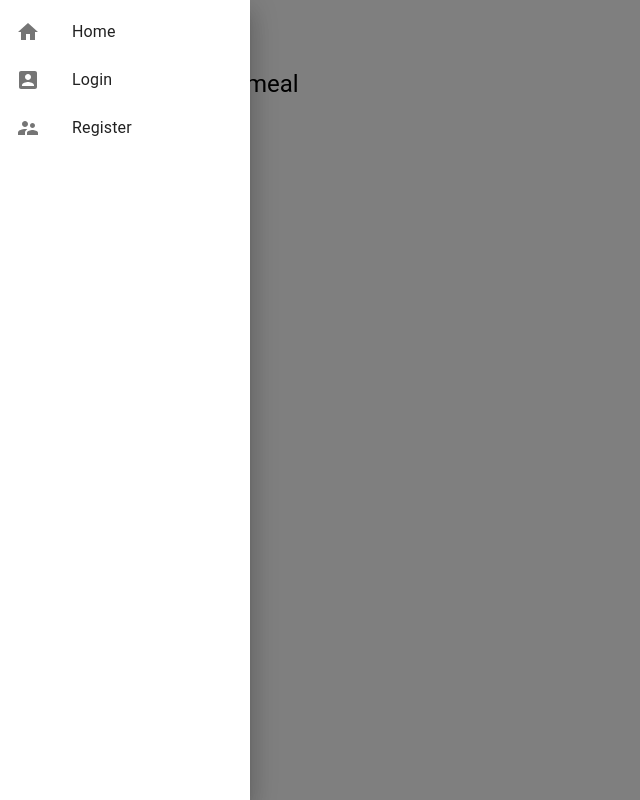
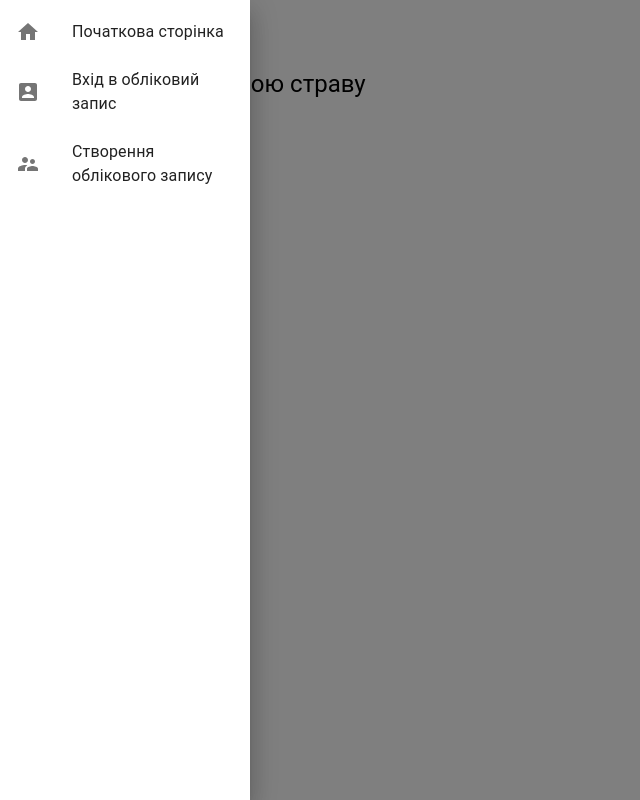
Before and after one commit to ArtemK123/DetiCapitanaMorgana, a React (Create React App) app in the folder web-react-frontend/: page / in a window 1280 px wide. Both pictures are taken after a click on the icon 32 px from the left and 32 px from the top of the page. Shown: the whole page, without its empty margins (0-640 px from the left). Built offline with nearby package versions, Linux system fonts and the light colour scheme.

Commit message:
Localized - changed interface language to UA

```diff
--- a/web-react-frontend/src/components/navigation/Navigation.jsx
+++ b/web-react-frontend/src/components/navigation/Navigation.jsx
@@ -39,15 +39,15 @@ export default function Navigation() {
           <List>
             <ListItem button component={Link} to={"/"}>
               <ListItemIcon><HomeIcon/></ListItemIcon>
-              <ListItemText primary={"Home"} />
+              <ListItemText primary={"Початкова сторінка"} />
             </ListItem>
             <ListItem button component={Link} to={"/login"}>
               <ListItemIcon><AccountBoxIcon/></ListItemIcon>
-              <ListItemText primary={"Login"} />
+              <ListItemText primary={"Вхід в обліковий запис"} />
             </ListItem>
             <ListItem button component={Link} to={"/register"}>
               <ListItemIcon><SupervisorAccountIcon/></ListItemIcon>
-              <ListItemText primary={"Register"} />
+              <ListItemText primary={"Створення облікового запису"} />
             </ListItem>
           </List>
         </div>
--- a/web-react-frontend/src/pages/landing/Landing.jsx
+++ b/web-react-frontend/src/pages/landing/Landing.jsx
@@ -16,11 +16,11 @@ export default function Landing() {
     <Grid container>
       <Grid container>
         <Typography variant="h5" gutterBottom>
-          YouQuality - check you meal
+          YouQuality - перевір свою страву
         </Typography>
       </Grid>
       <Grid container direction="row" justifyContent="flex-start" alignItems="center">
-        <TextField id="standard-search" label="Search field" type="search" value={searchName} onChange={event => setSearchName(event.target.value)}/>
+        <TextField id="standard-search" label="Пошук" type="search" value={searchName} onChange={event => setSearchName(event.target.value)}/>
         <SearchIcon onClick={handleSearch}/>
       </Grid>
     </Grid>
--- a/web-react-frontend/src/pages/product/ProductNavigation.jsx
+++ b/web-react-frontend/src/pages/product/ProductNavigation.jsx
@@ -30,9 +30,9 @@ export default function ProductNavigation() {
     <div className={classes.root}>
       <AppBar position="static">
         <Tabs value={value} onChange={handleChange} aria-label="simple tabs example">
-          <Tab label="Item One" {...a11yProps(0)} />
-          <Tab label="Item Two" {...a11yProps(1)} />
-          <Tab label="Item Three" {...a11yProps(2)} />
+          <Tab label="Інформація" {...a11yProps(0)} />
+          <Tab label="Склад" {...a11yProps(1)} />
+          <Tab label="Поживна цінність" {...a11yProps(2)} />
         </Tabs>
       </AppBar>
     </div>
```
